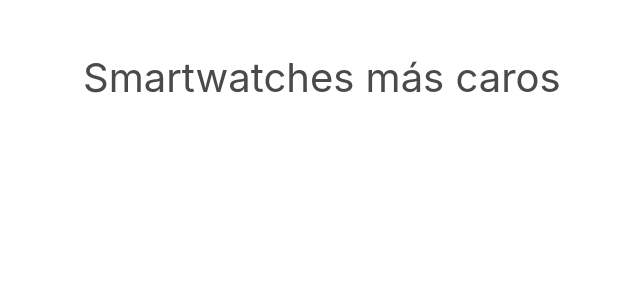
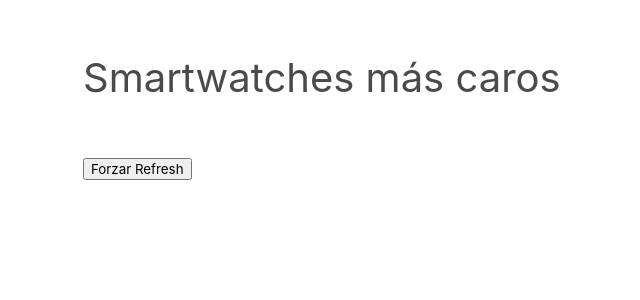
Before and after one commit to dsocolobsky/meli-smartwatches-dashboard, a Django app: page /most-expensive/?force_refresh=True in a window 1280 px wide. Shown: the part 52-352 px from the top of the page, without its empty margins (177-817 px from the left). Run offline with Django 5.2, Linux system fonts and the light colour scheme; data comes from the database, SQL or seed files in the repository; data that the repository does not hold is empty; some libraries are stand-ins or nearby versions.

Commit message:
Force Refresh button

```diff
--- a/core/services/data.py
+++ b/core/services/data.py
@@ -5,8 +5,8 @@ from core import models
 from core.services import cache, meli
 
 
-def get_most_expensive() -> list[models.MeliItem]:
-    if cache.valid_most_expensive():
+def get_most_expensive(force_refresh: bool = False) -> list[models.MeliItem]:
+    if not force_refresh and cache.valid_most_expensive():
         print("Cache is valid, using")
         return cache.most_expensive()
 
@@ -20,8 +20,8 @@ def get_most_expensive() -> list[models.MeliItem]:
     return cache.most_expensive()
 
 
-def get_vendor_stats() -> list[models.MeliVendor]:
-    if cache.valid_vendor_data():
+def get_vendor_stats(force_refresh: bool = False) -> list[models.MeliVendor]:
+    if not force_refresh and cache.valid_vendor_data():
         print("Cache is valid, using")
         return cache.vendor_data()
 
--- a/core/templates/components/most_expensive_list.html
+++ b/core/templates/components/most_expensive_list.html
@@ -1,3 +1,6 @@
+<a href="/most-expensive/?force_refresh=True">
+    <button>Forzar Refresh</button>
+</a>
 {% for item in items %}
     {% include "components/item_box.html" with item=item index=forloop.counter %}
 {% endfor %}
--- a/core/templates/components/vendors_table.html
+++ b/core/templates/components/vendors_table.html
@@ -1,3 +1,6 @@
+<a href="/vendors/?force_refresh=True">
+    <button>Forzar Refresh</button>
+</a>
 <table class="table is-striped is-hoverable">
     <thead>
     <tr>
--- a/core/templates/most_expensive.html
+++ b/core/templates/most_expensive.html
@@ -2,7 +2,7 @@
 
 {% block content %}
     <h1 class="is-size-2 mb-6">Smartwatches más caros</h1>
-    <div class="container" hx-get="/most-expensive-list/" hx-trigger="load">
+    <div class="container" hx-get="/most-expensive-list/{% if force_refresh %}?force_refresh=True{% endif %}" hx-trigger="load">
         {% include "components/loading_indicator.html" %}
     </div>
 {% endblock %}
--- a/core/templates/vendors.html
+++ b/core/templates/vendors.html
@@ -2,7 +2,7 @@
 
 {% block content %}
     <h1 class="is-size-2 mb-6">Vendedores con mas items</h1>
-    <div class="container" hx-get="/vendors-table/" hx-trigger="load">
+    <div class="container" hx-get="/vendors-table/{% if force_refresh %}?force_refresh=True{% endif %}" hx-trigger="load">
         {% include "components/loading_indicator.html" %}
     </div>
 {% endblock %}
--- a/core/views.py
+++ b/core/views.py
@@ -10,14 +10,18 @@ class MostExpensiveView(django.views.View):
         return render(
             request,
             "most_expensive.html",
-            {"session": request.session},
+            {
+                "session": request.session,
+                "force_refresh": request.GET.get("force_refresh"),
+            },
         )
 
 
 class MostExpensiveListView(django.views.View):
     def get(self, request):
+        force_refresh = request.GET.get("force_refresh", False)
         try:
-            items = data.get_most_expensive()
+            items = data.get_most_expensive(force_refresh)
         except Exception:
             return render_error(
                 request,
@@ -39,14 +43,18 @@ class VendorStatsView(django.views.View):
         return render(
             request,
             "vendors.html",
-            {"session": request.session},
+            {
+                "session": request.session,
+                "force_refresh": request.GET.get("force_refresh"),
+            },
         )
 
 
 class VendorStatsTableView(django.views.View):
     def get(self, request):
+        force_refresh = request.GET.get("force_refresh", False)
         try:
-            vendors = data.get_vendor_stats()
+            vendors = data.get_vendor_stats(force_refresh)
         except Exception:
             return render_error(
                 request,
```
